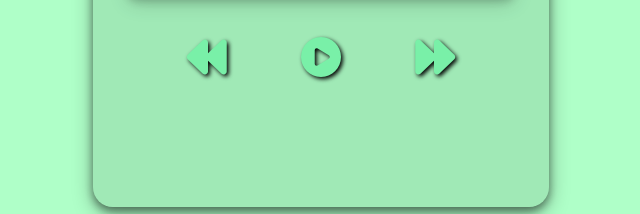
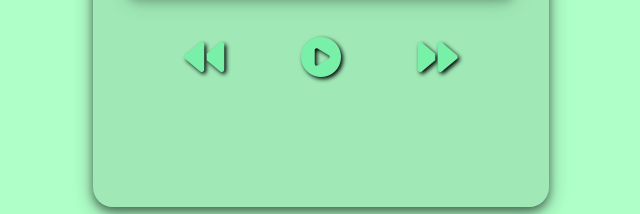
Before and after one commit to alimooo1/Music-Player, a plain HTML site: page main.html in a window 1280 px wide. Shown: the part 513-727 px from the top of the page, 319-959 px from the left. Drawn offline with Linux system fonts and the light colour scheme.

Commit message:
Update main.html

```diff
--- a/main.html
+++ b/main.html
@@ -9,7 +9,7 @@
     <link rel="preconnect" href="https://fonts.googleapis.com">
     <link rel="preconnect" href="https://fonts.gstatic.com" crossorigin>
     <link href="https://fonts.googleapis.com/css2?family=Bebas+Neue&display=swap" rel="stylesheet">
-    <link rel="stylesheet" href="../fontawesome-free-6.2.1-web/css/all.css">
+    <link rel="stylesheet" href="https://cdnjs.cloudflare.com/ajax/libs/font-awesome/6.3.0/css/all.css" integrity="sha512-+ouAqATs1y4kpPMCHfKHVJwf308zo+tC9dlEYK9rKe7kiP35NiP+Oi35rCFnc16zdvk9aBkDUtEO3tIPl0xN5w==" crossorigin="anonymous" referrerpolicy="no-referrer" />
 </head>
 <body>
     <audio src="songs\01 Believer.mp3"></audio>
```
